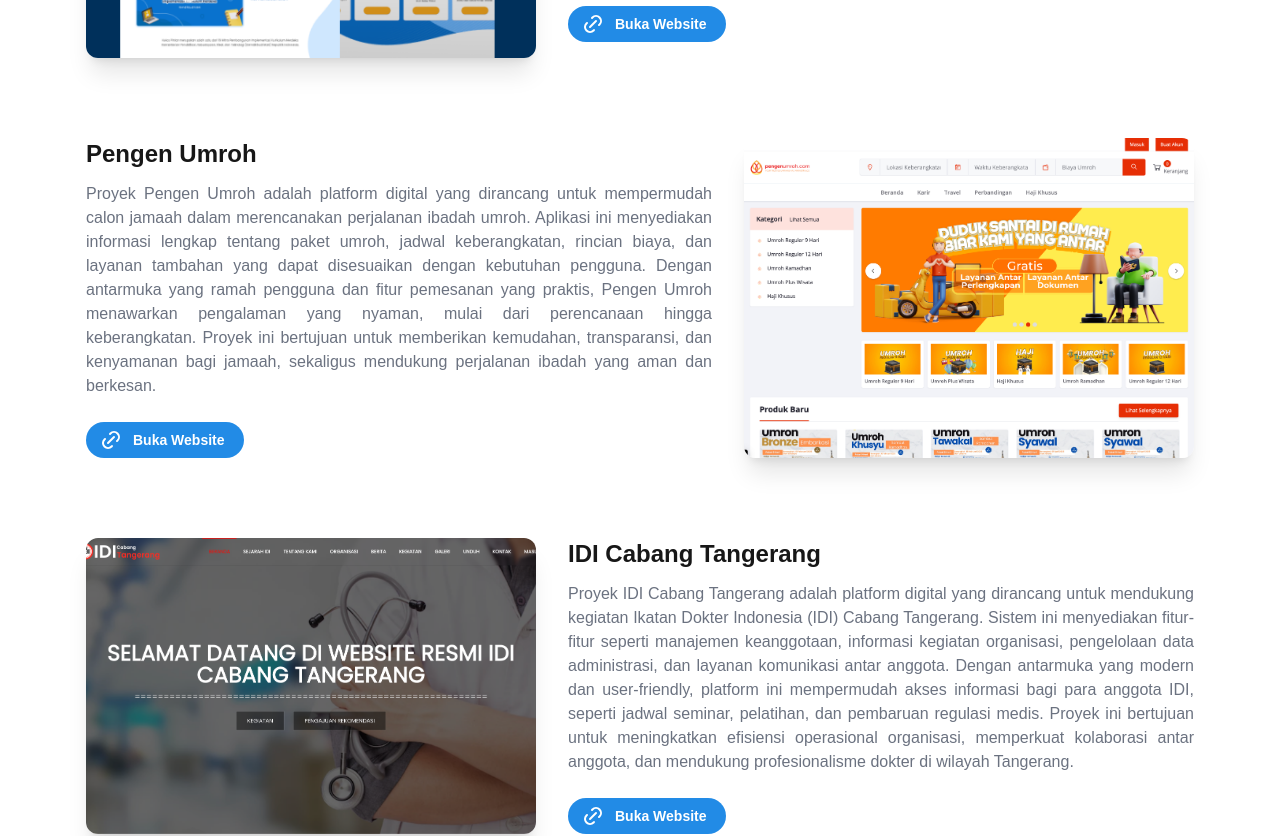
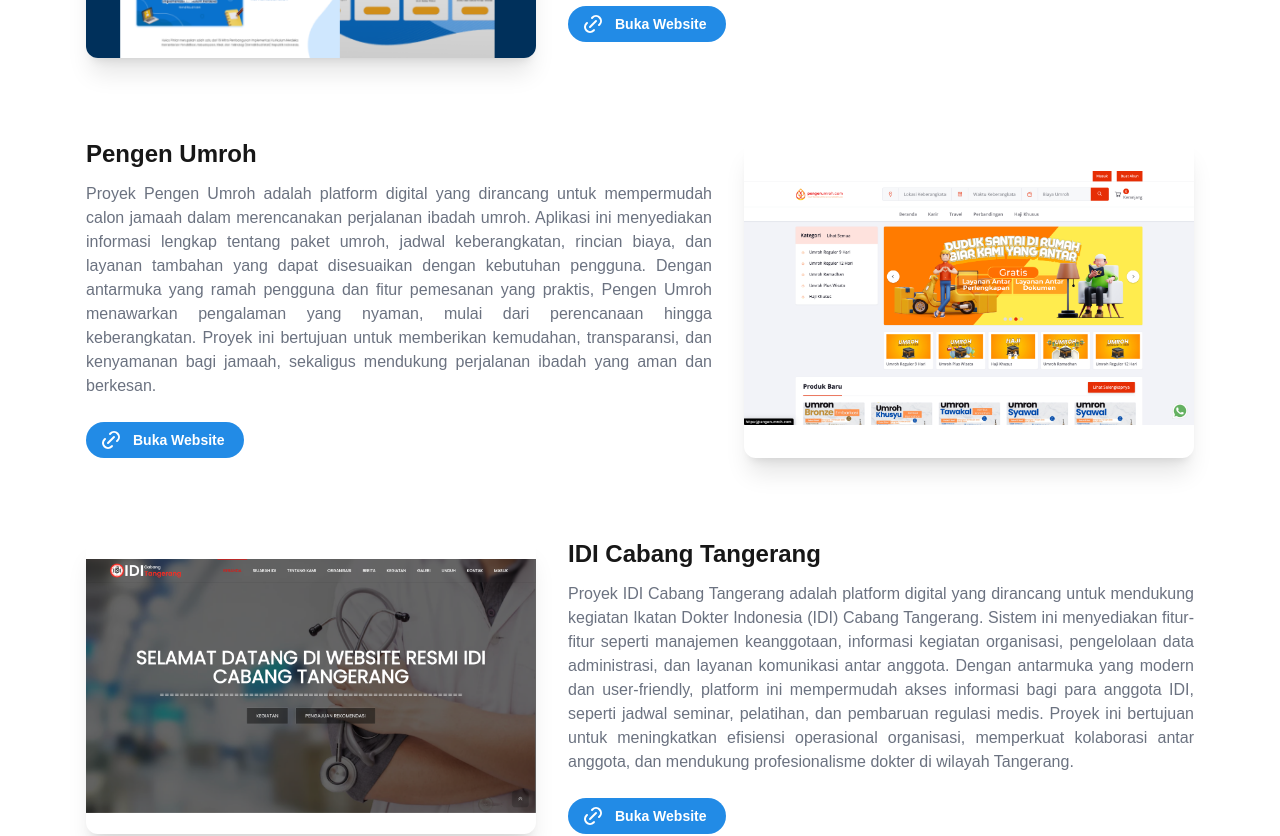
Before and after one commit to dystianen/new-portfolio, a Next.js app: page /portfolio in a window 1280 px wide. Shown: the part 1320-2156 px from the top of the page. Built offline with nearby package versions, Linux system fonts and the light colour scheme.

Commit message:
fix: image kepotong

```diff
--- a/app/portfolio/page.tsx
+++ b/app/portfolio/page.tsx
@@ -56,7 +56,7 @@ export default function AboutUs() {
                     src={it.img}
                     alt={it.title}
                     w={'450px'}
-                    className="tw-rounded-xl tw-shadow-xl"
+                    className="tw-rounded-xl tw-shadow-xl tw-object-contain"
                   />
 
                   <Flex direction={'column'} align={'start'} gap={'sm'} w={'100%'}>
```
